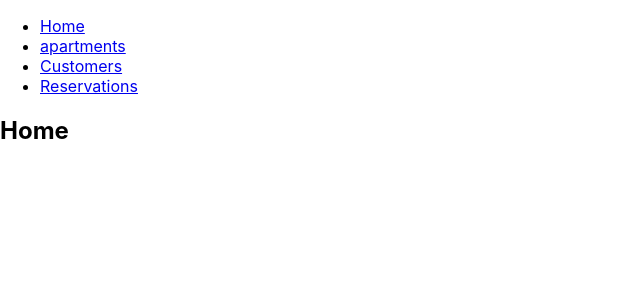
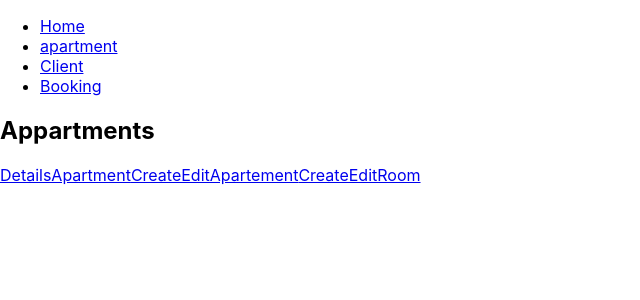
Before and after one commit to pikooli/NestorAppartement, a React (Create React App) app: page /apartment in a window 1280 px wide. Shown: the top 300 px of the page, without its empty margins (0-640 px from the left). Built offline with nearby package versions, Linux system fonts and the light colour scheme; no server answers.

Commit message:
adding params to route

```diff
--- a/src/Apartments/Apartments.js
+++ b/src/Apartments/Apartments.js
@@ -19,9 +19,9 @@ export default function App({}) {
   return (
     <div>
       <h2>Appartments</h2>
-      <Link to="/CreateEditApartment">CreateEditApartement</Link>
-      <Link to="/DetailsApartment">DetailsApartment</Link>
-      <Link to="/CreateEditRoom">CreateEditRoom</Link>
+      <Link to="/apartment/test">DetailsApartment</Link>
+      <Link to="/createApartment">CreateEditApartement</Link>
+      <Link to="/createRoom">CreateEditRoom</Link>
     </div>
   );
 }
--- a/src/Apartments/DetailsApartment/DetailsApartment.js
+++ b/src/Apartments/DetailsApartment/DetailsApartment.js
@@ -1,6 +1,15 @@
 import React, { useEffect, useState } from "react";
+import {
+  BrowserRouter as Router,
+  Switch,
+  Route,
+  Link,
+  useParams,
+} from "react-router-dom";
 
 function useLogic() {
+  let { id } = useParams();
+  console.log(id);
   useEffect(() => {}, []);
 
   return {};
--- a/src/App/App.js
+++ b/src/App/App.js
@@ -2,17 +2,17 @@ import React from "react";
 import { BrowserRouter as Router, Switch, Route, Link } from "react-router-dom";
 //
 import Apartments from "../Apartments/Apartments";
-import CreateEditApartment from "../Apartments/CreateEditApartment/CreateEditApartment";
+import CreateApartment from "../Apartments/CreateApartment/CreateApartment";
 import DetailsApartment from "../Apartments/DetailsApartment/DetailsApartment";
-import CreateEditRoom from "../Apartments/CreateEditRoom/CreateEditRoom";
+import CreateRoom from "../Apartments/CreateRoom/CreateRoom";
 //
-import Customers from "../Custormers/Customers";
-import DetailsCustomer from "../Custormers/DetailsCustomer/DetailsCustomer";
-import CreateEditCustomer from "../Custormers/CreateEditCustomer/CreateEditCustomer";
+import Client from "../Client/Client";
+import DetailsClient from "../Client/DetailsClient/DetailsClient";
+import CreateClient from "../Client/CreateClient/CreateClient";
 //
-import Reservations from "../Reservations/Reservations";
-import DetailsReservation from "../Reservations/DetailsReservation/DetailsReservation";
-import CreateEditReservation from "../Reservations/CreateEditReservation/CreateEditReservation";
+import Booking from "../Booking/Booking";
+import DetailsBooking from "../Booking/DetailsBooking/DetailsBooking";
+import CreateBooking from "../Booking/CreateBooking/CreateBooking";
 
 import Cookies from "js-cookie";
 
@@ -27,13 +27,13 @@ export default function App() {
               <Link to="/">Home</Link>
             </li>
             <li>
-              <Link to="/apartments">apartments</Link>
+              <Link to="/apartment">apartment</Link>
             </li>
             <li>
-              <Link to="/Customers">Customers</Link>
+              <Link to="/client">Client</Link>
             </li>
             <li>
-              <Link to="/Reservations">Reservations</Link>
+              <Link to="/booking">Booking</Link>
             </li>
           </ul>
         </nav>
@@ -41,35 +41,35 @@ export default function App() {
         {/* A <Switch> looks through its children <Route>s and
             renders the first one that matches the current URL. */}
         <Switch>
-          <Route path="/Apartments">
+          <Route exact path="/apartment">
             <Apartments />
           </Route>
-          <Route path="/CreateEditApartment">
-            <CreateEditApartment />
-          </Route>
-          <Route path="/DetailsApartment">
+          <Route exact path="/apartment/:id">
             <DetailsApartment />
           </Route>
-          <Route path="/CreateEditRoom">
-            <CreateEditRoom />
+          <Route path="/createApartment/">
+            <CreateApartment />
           </Route>
-          <Route path="/Customers">
-            <Customers />
+          <Route exact path="/createRoom/">
+            <CreateRoom />
           </Route>
-          <Route path="/DetailsCustomer">
-            <DetailsCustomer />
+          <Route exact path="/client">
+            <Client />
           </Route>
-          <Route path="/CreateEditCustomer">
-            <CreateEditCustomer />
+          <Route exact path="/client/:id">
+            <DetailsClient />
           </Route>
-          <Route path="/Reservations">
-            <Reservations />
+          <Route exact path="/createClient">
+            <CreateClient />
           </Route>
-          <Route path="/DetailsReservation">
-            <DetailsReservation />
+          <Route exact path="/booking">
+            <Booking />
           </Route>
-          <Route path="/CreateEditReservation">
-            <CreateEditReservation />
+          <Route exact path="/booking/:id">
+            <DetailsBooking />
+          </Route>
+          <Route exact path="/createBooking">
+            <CreateBooking />
           </Route>
           <Route path="/">
             <Home />
--- a/src/Custormers/Customers.js
+++ b/src/Booking/Booking.js
@@ -13,8 +13,8 @@ export default function App({}) {
 
   return (
     <div>
-      <h2>Customer</h2>;<Link to="/DetailsCustomer">DetailsCustomer</Link>
-      <Link to="/CreateEditCustomer">CreateEditCustomer</Link>
+      <h2>Bookings</h2>;<Link to="/booking/aaaa">DetailsBooking</Link>
+      <Link to="/createBooking">CreateEditBooking</Link>
     </div>
   );
 }
--- a/src/Custormers/CreateEditCustomer/CreateEditCustomer.js
+++ b/src/Booking/DetailsBooking/DetailsBooking.js
@@ -1,6 +1,15 @@
 import React, { useEffect, useState } from "react";
+import {
+  BrowserRouter as Router,
+  Switch,
+  Route,
+  Link,
+  useParams,
+} from "react-router-dom";
 
 function useLogic() {
+  let { id } = useParams();
+  console.log(id);
   useEffect(() => {}, []);
 
   return {};
@@ -9,5 +18,5 @@ function useLogic() {
 export default function App({}) {
   const {} = useLogic();
 
-  return <h1>Create Edit Customer</h1>;
+  return <h1>Details reservations</h1>;
 }
--- a/src/Reservations/Reservations.js
+++ b/src/Client/Client.js
@@ -13,9 +13,8 @@ export default function App({}) {
 
   return (
     <div>
-      <h2>Reservations</h2>;
-      <Link to="/DetailsReservation">DetailsReservation</Link>
-      <Link to="/CreateEditReservation">CreateEditReservation</Link>
+      <h2>Client</h2>;<Link to="/client/test">DetailsClient</Link>
+      <Link to="/CreateClient">CreateEditClient</Link>
     </div>
   );
 }
--- a/src/Reservations/DetailsReservation/DetailsReservation.js
+++ b/src/Client/CreateClient/CreateClient.js
@@ -9,5 +9,5 @@ function useLogic() {
 export default function App({}) {
   const {} = useLogic();
 
-  return <h1>Details reservations</h1>;
+  return <h1>Create Edit Customer</h1>;
 }
--- a/src/Custormers/DetailsCustomer/DetailsCustomer.js
+++ b/src/Client/DetailsClient/DetailsClient.js
@@ -1,6 +1,15 @@
 import React, { useEffect, useState } from "react";
+import {
+  BrowserRouter as Router,
+  Switch,
+  Route,
+  Link,
+  useParams,
+} from "react-router-dom";
 
 function useLogic() {
+  let { id } = useParams();
+  console.log(id);
   useEffect(() => {}, []);
 
   return {};
--- a/src/Utlis/ApiRequest.js
+++ b/src/Utlis/ApiRequest.js
@@ -1,16 +1,21 @@
 const api = {
-  get: async (url) =>
-    fetch(url).then(async (data) => {
+  get: async (url) => {
+    if (url)
+      return await fetch(url).then(async (data) => {
         if (data.status === 200) return await data.json();
         else return null;
-    }),
-  delete: async (url) =>
-    fetch(url, { method: "DELETE" }).then(async (data) => {
+      });
+  },
+  delete: async (url) => {
+    if (url)
+      return await fetch(url, { method: "DELETE" }).then(async (data) => {
         if (data.status === 200) return await data.json();
         else return null;
-    }),
-  post: async (url, body) =>
-    fetch(url, {
+      });
+  },
+  post: async (url, body) => {
+    if (body)
+      return await fetch(url, {
         method: "POST",
         headers: {
           "Content-Type": "application/json",
@@ -19,7 +24,9 @@ const api = {
       }).then(async (data) => {
         if (data.status === 200) return await data.json();
         else return null;
-    }),
+      });
+    else return null;
+  },
 };
 
 export default api;
```
Also changed, not shown: src/Apartments/CreateApartment/CreateApartment.js (renamed from src/Apartments/CreateEditApartment/CreateEditApartment.js), src/Apartments/CreateRoom/CreateRoom.js (renamed from src/Apartments/CreateEditRoom/CreateEditRoom.js), src/Booking/CreateBooking/CreateBooking.js (renamed from src/Reservations/CreateEditReservation/CreateEditReservation.js). Lines whose indentation alone changed are shown as unchanged.
